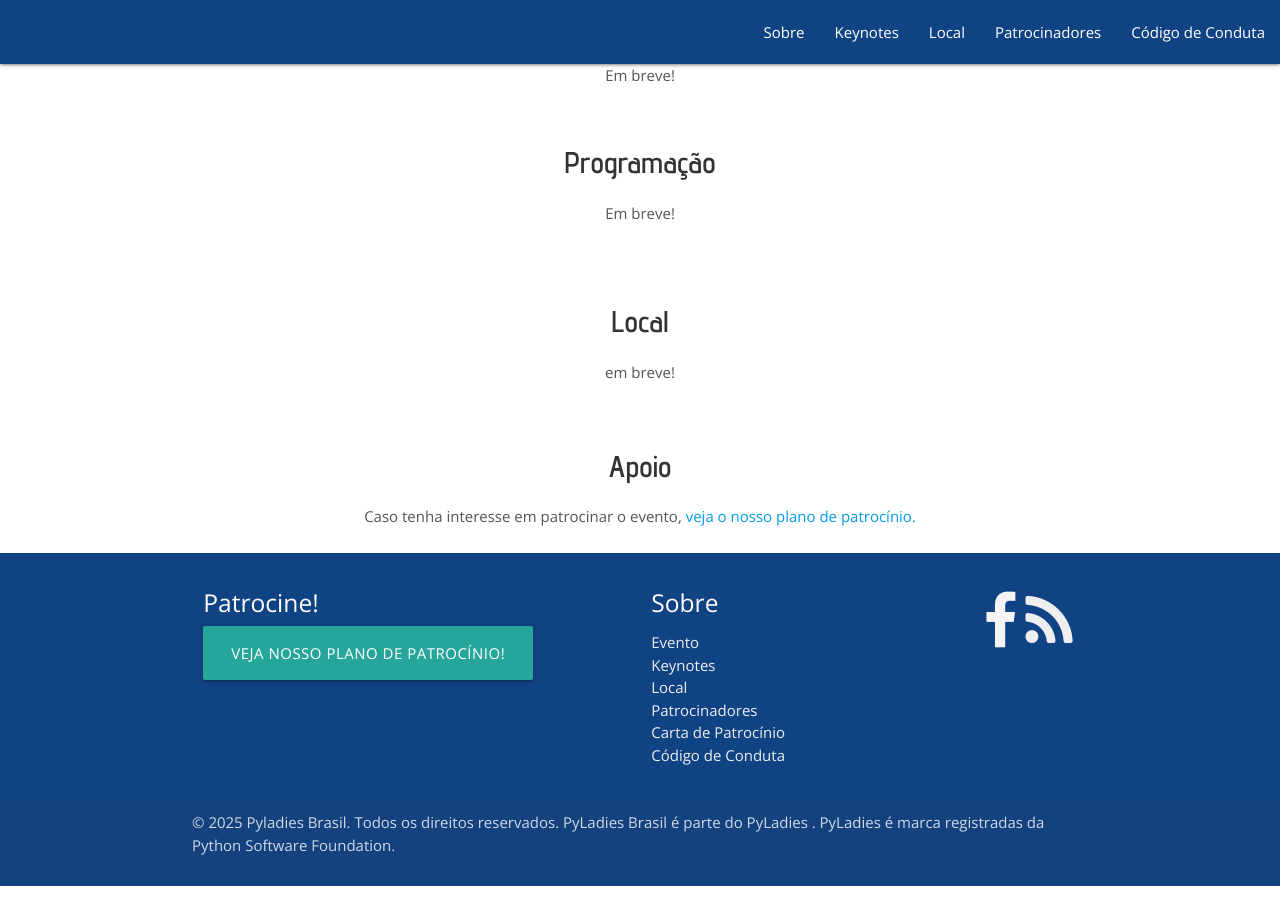
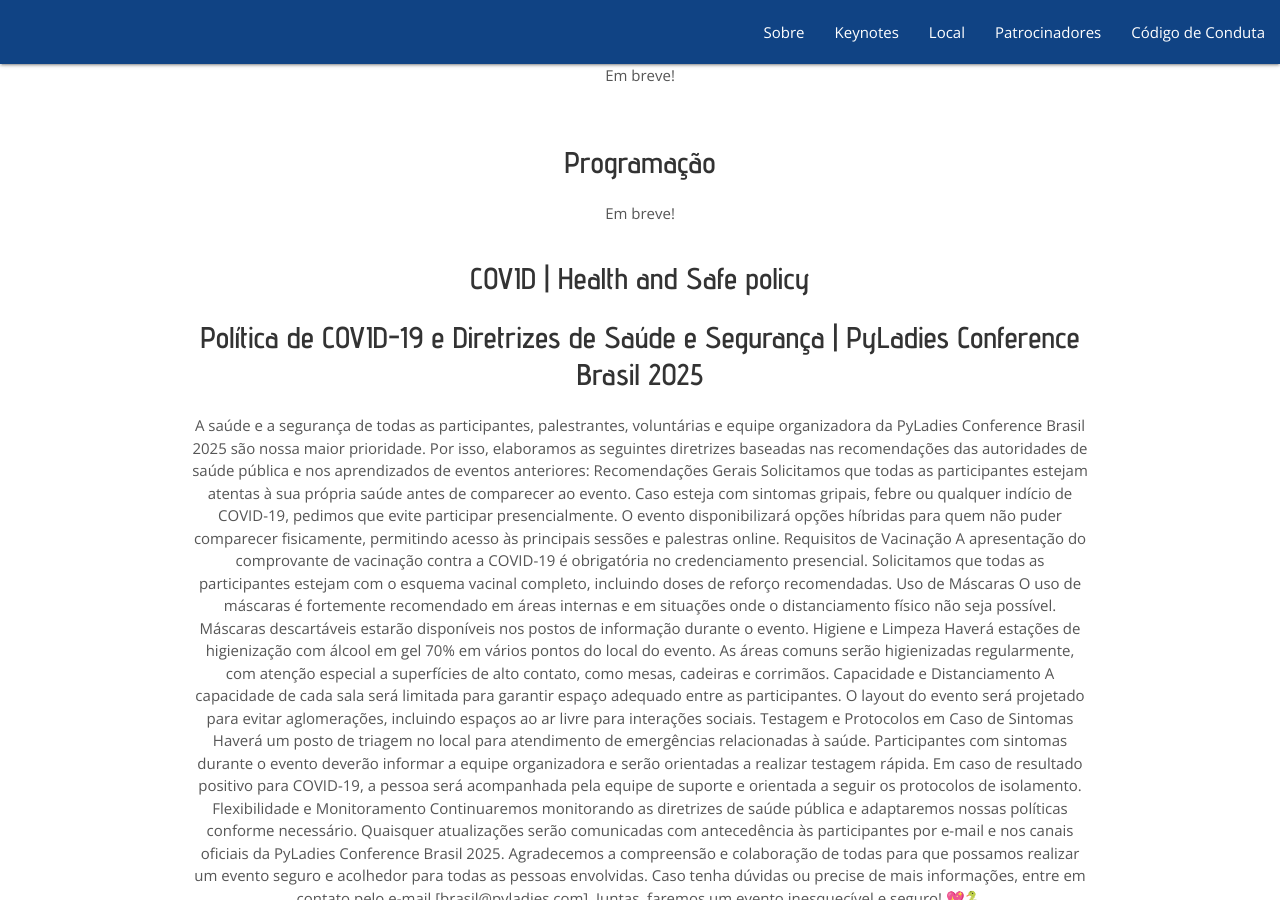
Before and after one commit to pyladies-brazil/conf, a Jekyll site: the page built from index.html, in a window 1280 px wide and 900 px high, scrolled down 1624 px. Built offline with Jekyll 4.4.1, drawn with Linux system fonts in a browser that asks for light colours; nearby versions of some CDN libraries; some of the changed text lies outside the part shown.

Commit message:
adicionando covid safe policy

```diff
--- a/_includes/programacao.html
+++ b/_includes/programacao.html
@@ -4,5 +4,57 @@
           <h1 class="center">Programação</h1>
           <p class="center">Em breve!</p>
       </div>
+      <div class="row">
+        <div class="container">
+           <div class="user-details">
+             <h2>COVID | Health and Safe policy</h2>
+             <p>
+             <ul>
+               <li>
+                 <h1>Política de COVID-19 e Diretrizes de Saúde e Segurança | PyLadies Conference Brasil 2025</h1>
+
+                 A saúde e a segurança de todas as participantes, palestrantes, voluntárias e equipe organizadora da PyLadies Conference Brasil 2025 são nossa maior prioridade. Por isso, elaboramos as seguintes diretrizes baseadas nas recomendações das autoridades de saúde pública e nos aprendizados de eventos anteriores:
+
+                 Recomendações Gerais
+                 Solicitamos que todas as participantes estejam atentas à sua própria saúde antes de comparecer ao evento. Caso esteja com sintomas gripais, febre ou qualquer indício de COVID-19, pedimos que evite participar presencialmente.
+
+                 O evento disponibilizará opções híbridas para quem não puder comparecer fisicamente, permitindo acesso às principais sessões e palestras online.
+
+                 Requisitos de Vacinação
+                 A apresentação do comprovante de vacinação contra a COVID-19 é obrigatória no credenciamento presencial. Solicitamos que todas as participantes estejam com o esquema vacinal completo, incluindo doses de reforço recomendadas.
+
+                 Uso de Máscaras
+                 O uso de máscaras é fortemente recomendado em áreas internas e em situações onde o distanciamento físico não seja possível.
+
+                 Máscaras descartáveis estarão disponíveis nos postos de informação durante o evento.
+
+                 Higiene e Limpeza
+                 Haverá estações de higienização com álcool em gel 70% em vários pontos do local do evento.
+
+                 As áreas comuns serão higienizadas regularmente, com atenção especial a superfícies de alto contato, como mesas, cadeiras e corrimãos.
+
+                 Capacidade e Distanciamento
+                 A capacidade de cada sala será limitada para garantir espaço adequado entre as participantes.
+
+                 O layout do evento será projetado para evitar aglomerações, incluindo espaços ao ar livre para interações sociais.
+
+                 Testagem e Protocolos em Caso de Sintomas
+                 Haverá um posto de triagem no local para atendimento de emergências relacionadas à saúde.
+
+                 Participantes com sintomas durante o evento deverão informar a equipe organizadora e serão orientadas a realizar testagem rápida.
+
+                 Em caso de resultado positivo para COVID-19, a pessoa será acompanhada pela equipe de suporte e orientada a seguir os protocolos de isolamento.
+
+                 Flexibilidade e Monitoramento
+                 Continuaremos monitorando as diretrizes de saúde pública e adaptaremos nossas políticas conforme necessário.
+
+                 Quaisquer atualizações serão comunicadas com antecedência às participantes por e-mail e nos canais oficiais da PyLadies Conference Brasil 2025.
+
+                 Agradecemos a compreensão e colaboração de todas para que possamos realizar um evento seguro e acolhedor para todas as pessoas envolvidas. Caso tenha dúvidas ou precise de mais informações, entre em contato pelo e-mail [brasil@pyladies.com].
+
+                 Juntas, faremos um evento inesquecível e seguro! 💖🐍</li>
+             </ul>
+             </p>
+           </div>
     </div>
 </div>
```
